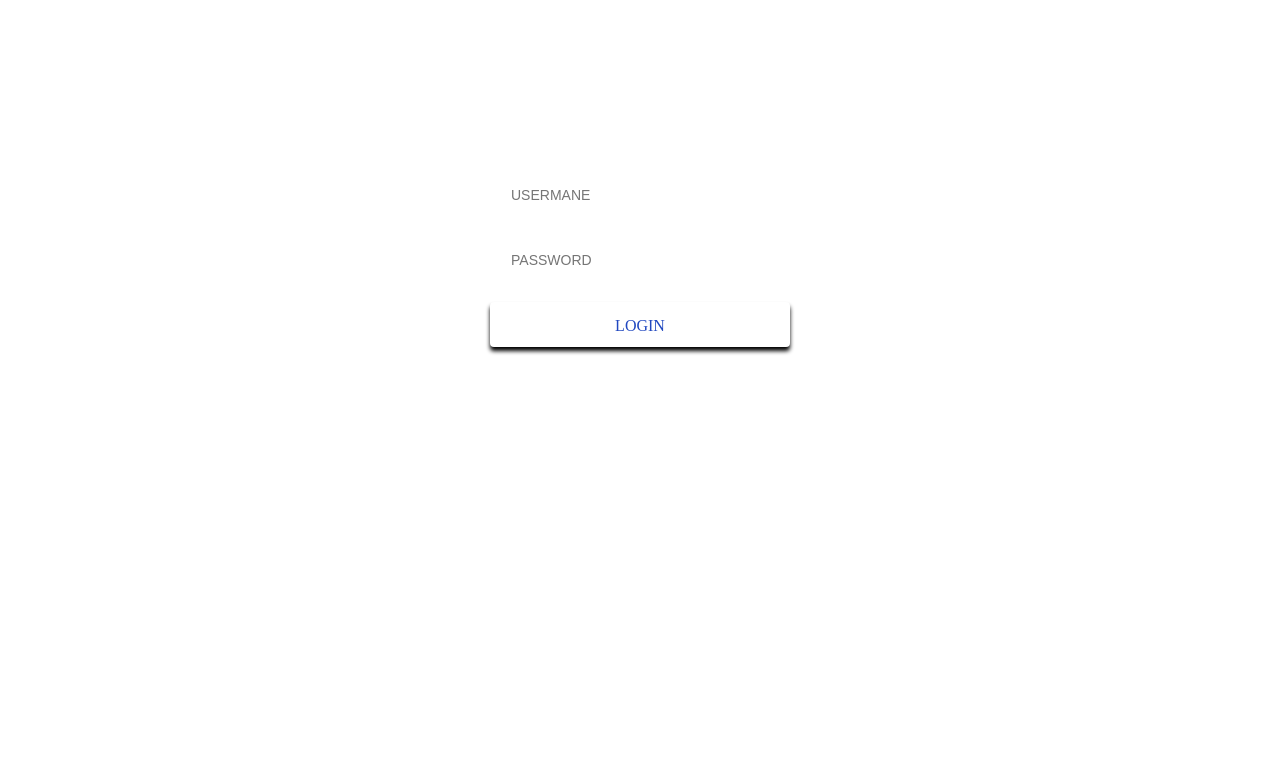
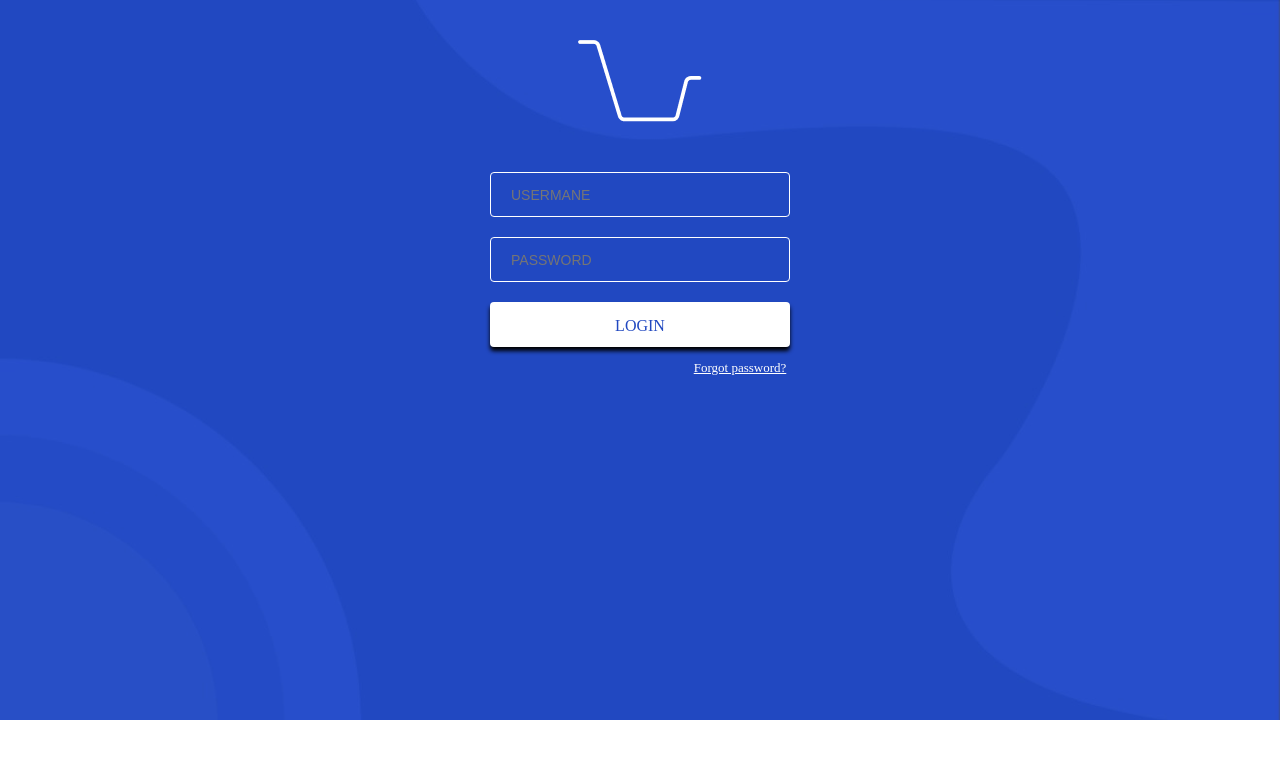
Before and after one commit to Valssiria/Projeto-Login, a plain HTML site: page index.html in a window 1280 px wide. Drawn offline with Linux system fonts and the light colour scheme.

Commit message:
Update styles.css

```diff
--- a/styles.css
+++ b/styles.css
@@ -8,7 +8,7 @@
 
 body {
 
-      background: url("./img/background.png");
+      background: url("./background.png");
       background-repeat:no-repeat;
       background-size:cover;
 }
```
